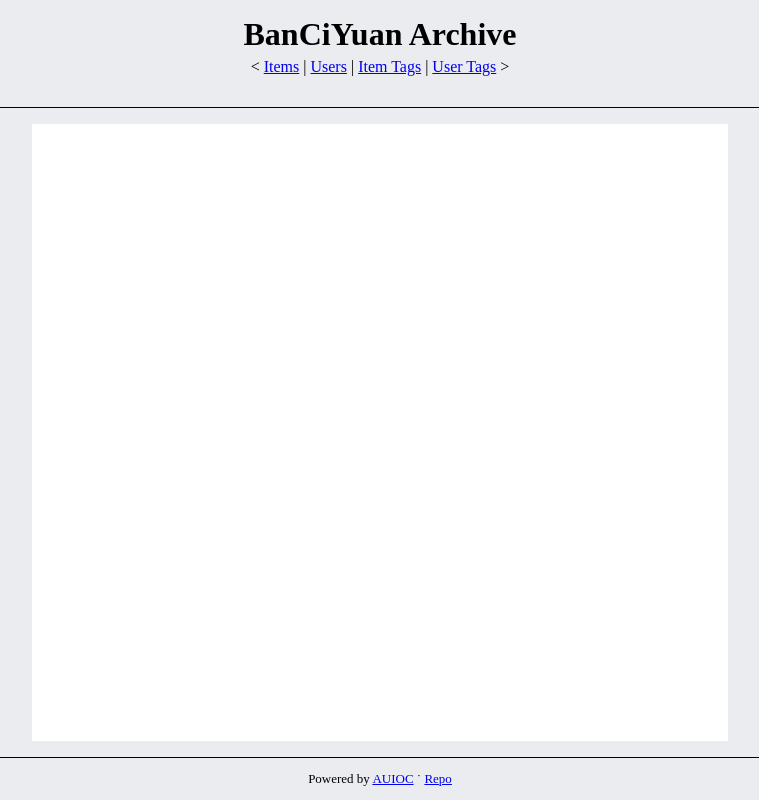
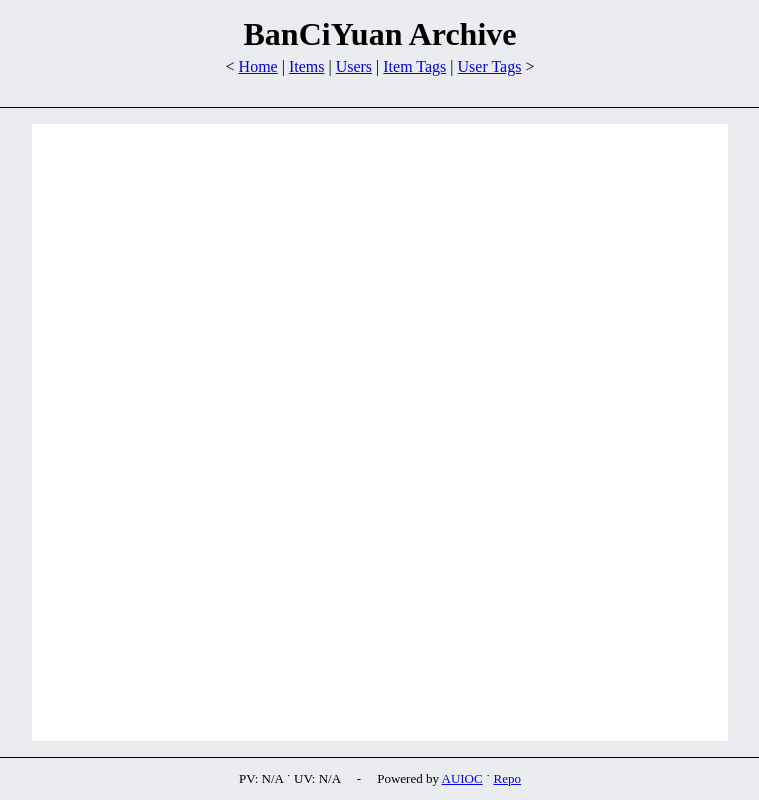
Before and after one commit to auioc/banciyuan-archive, a plain HTML site: page index.html in a window 1280 px wide. Shown: the whole page, without its empty margins (260-1019 px from the left). Drawn offline with Linux system fonts and the light colour scheme; some packages are replaced by stand-ins of ours; a script that the page names is missing.

Commit message:
feat(web): busuanzi

```diff
--- a/index.html
+++ b/index.html
@@ -11,6 +11,8 @@
             <h1>BanCiYuan Archive</h1>
             <nav>
                 <span>&lt;</span>
+                <a href="#/">Home</a><span> | </span>
+                <!-- HOME -->
                 <a href="#/item/">Items</a><span> | </span>
                 <a href="#/user/">Users</a><span> | </span>
                 <a href="#/itemtag/">Item Tags</a><span> | </span>
@@ -24,6 +26,14 @@
         </main>
         <footer>
             <div>
+                <span id="busuanzi_container_site_pv">
+                    PV: <span id="busuanzi_value_site_pv">N/A</span>
+                </span>
+                <span>&dot;</span>
+                <span id="busuanzi_container_site_uv">
+                    UV: <span id="busuanzi_value_site_uv">N/A</span>
+                </span>
+                <span>&emsp;-&emsp;</span>
                 <span>Powered by </span>
                 <a href="https://github.com/auioc" target="_blank">AUIOC</a>
                 <span>&dot;</span>
@@ -34,5 +44,9 @@
                 >
             </div>
         </footer>
+        <script>
+            const REPO = 'auioc/banciyuan-archive';
+        </script>
+        <script src="//busuanzi.ibruce.info/busuanzi/2.3/busuanzi.pure.mini.js"></script>
     </body>
 </html>
```
